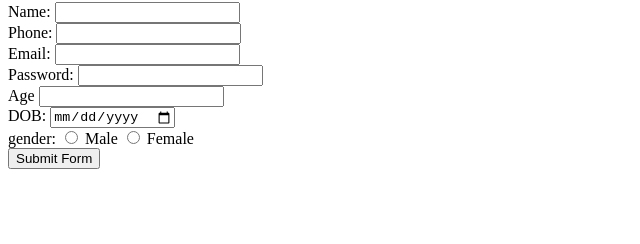
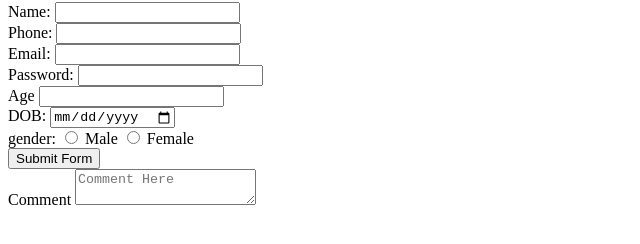
Before and after one commit to nivassanjay67-coder/Frontend-class-note, a plain HTML site: page html/Day 5/forms.html in a window 1280 px wide. Shown: the part 78-322 px from the top of the page, without its empty margins (0-640 px from the left). Drawn offline with Linux system fonts and the light colour scheme.

Commit message:
Update forms.html

```diff
--- a/html/Day 5/forms.html
+++ b/html/Day 5/forms.html
@@ -32,6 +32,9 @@
     <input type="radio" name="gender" value="Female">
     <label>Female</label><br>
     <button type="button">Submit Form</button>
+    <br>
+    <label for="Comment">Comment</label>
+    <textarea name="Comment" placeholder="Comment Here"></textarea>
   </form>
 </body>
 </html>
```
